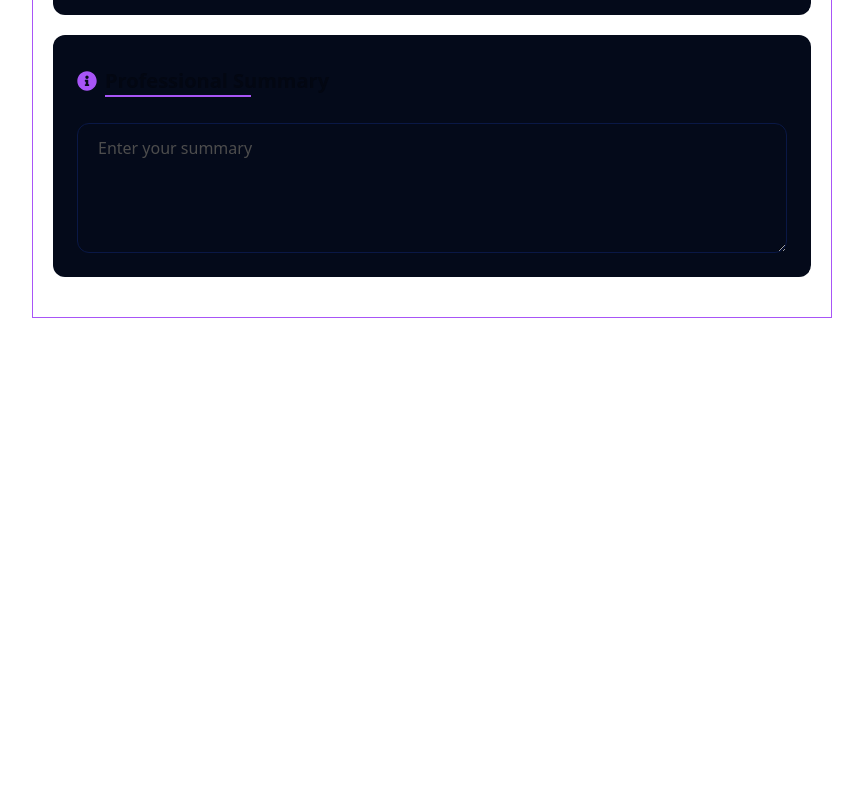
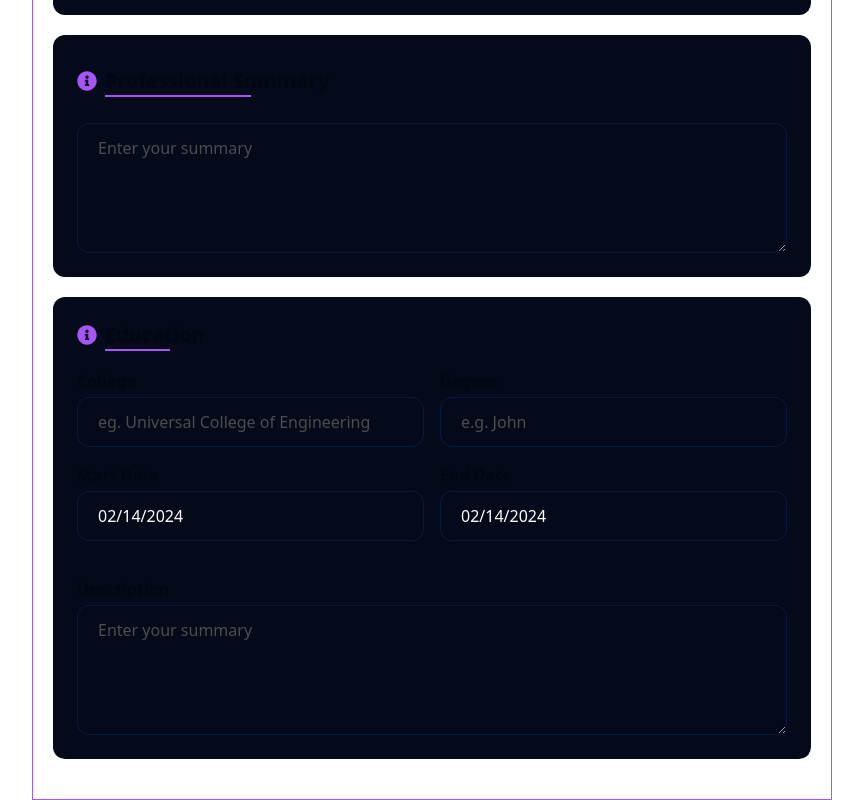
Before and after one commit to HarikrishnanYPR1707/EcliptiQ, a React (Vite) app: page /information in a window 1280 px wide. Shown: the part 768-1568 px from the top of the page, without its empty margins (208-1071 px from the left). Before the commit the page ends 1086 px from the top, so only its background shows below. Built offline with nearby package versions, Linux system fonts and the light colour scheme; no server answers; a web font is replaced by a local one.

Commit message:
Done with Education section

```diff
--- a/src/pages/Information1.jsx
+++ b/src/pages/Information1.jsx
@@ -1,8 +1,12 @@
 import { useState } from "react";
 import { FaInfoCircle } from "react-icons/fa";
+import DatePicker from "react-datepicker";
+import "react-datepicker/dist/react-datepicker.css";
 
 const Information1 = () => {
   // const [testData, setTestData] = useState("");
+
+  const [startDate, setStartDate] = useState(new Date());
   return (
     <div className="flex flex-col items-center justify-center border-white">
       {/* image container */}
@@ -103,6 +107,74 @@ const Information1 = () => {
             </div>
           </div>
         </div>
+
+        {/* Education Section */}
+        <div className="group w-full rounded-xl bg-[#040a1a] p-6">
+          {/* header */}
+          <div className="font-bold">
+            <h1 className="flex w-fit items-center justify-center gap-2 text-xl">
+              <FaInfoCircle className="text-purple-500" />
+              <span className="relative before:absolute before:left-0 before:top-full before:h-[2px] before:w-[65%] before:bg-purple-500 before:duration-700 before:ease-inOutQuint group-hover:before:w-full">
+                Education
+              </span>
+            </h1>
+          </div>
+          {/* input section */}
+          <div className="mt-5 grid grid-cols-1 gap-4 sm:grid-cols-2">
+            <div className="flex w-full flex-col items-start justify-center gap-1">
+              <label className="font-bold" htmlFor="">
+                College
+              </label>
+              <input
+                type="text"
+                placeholder="eg. Universal College of Engineering"
+                className="w-full rounded-xl border border-[#0a1846] bg-[#040a1a] py-3 pl-5 text-white placeholder:text-[#4d4d4d] focus:border-none focus:outline focus:outline-purple-500"
+              />
+            </div>
+            <div className="flex w-full flex-col items-start justify-center gap-1">
+              <label className="font-bold" htmlFor="">
+                Degree
+              </label>
+              <input
+                type="text"
+                placeholder="e.g. John"
+                className="w-full rounded-xl border border-[#0a1846] bg-[#040a1a] py-3 pl-5 text-white placeholder:text-[#4d4d4d] focus:border-none focus:outline focus:outline-purple-500"
+              />
+            </div>
+            <div className="flex w-full flex-col items-start justify-center gap-1">
+              <label className="font-bold" htmlFor="">
+                Start Date
+              </label>
+              <DatePicker
+                selected={startDate}
+                onChange={(date) => setStartDate(date)}
+                className="w-[285px] rounded-xl border border-[#0a1846] bg-[#040a1a] py-3 pl-5 text-white placeholder:text-[#4d4d4d] focus:border-none focus:outline focus:outline-purple-500 sm:w-[347px]"
+              />
+            </div>
+            <div className="flex w-full flex-col items-start justify-center gap-1">
+              <label className="font-bold" htmlFor="">
+                End Date
+              </label>
+              <DatePicker
+                selected={startDate}
+                onChange={(date) => setStartDate(date)}
+                className="w-[285px] rounded-xl border border-[#0a1846] bg-[#040a1a] py-3 pl-5 text-white placeholder:text-[#4d4d4d] focus:border-none focus:outline focus:outline-purple-500 sm:w-[347px]"
+              />
+            </div>
+            <div className="mt-5  sm:col-span-2">
+              <div className="flex w-full flex-col items-start justify-center gap-1">
+                <label className="font-bold" htmlFor="">
+                  Description
+                </label>
+                <textarea
+                  placeholder="Enter your summary"
+                  className="h-[130px] w-full rounded-xl border border-[#0a1846] bg-[#040a1a] py-3 pl-5 text-white placeholder:text-[#4d4d4d] focus:border-none focus:outline focus:outline-purple-500"
+                  // onChange={(e) => setTestData(e.target.value)}
+                />
+              </div>
+            </div>
+          </div>
+        </div>
       </div>
     </div>
   );
```
